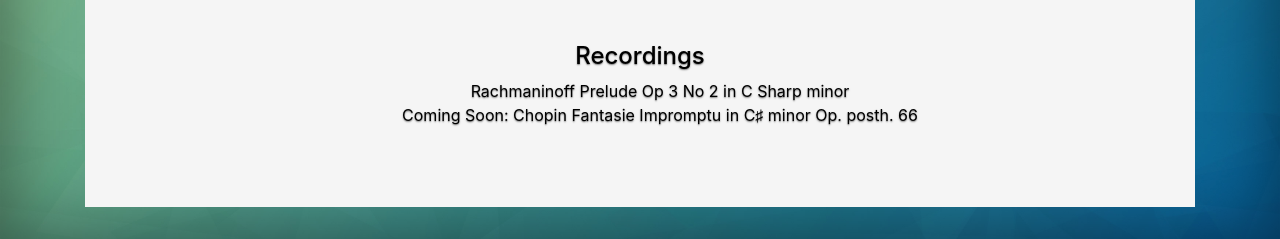
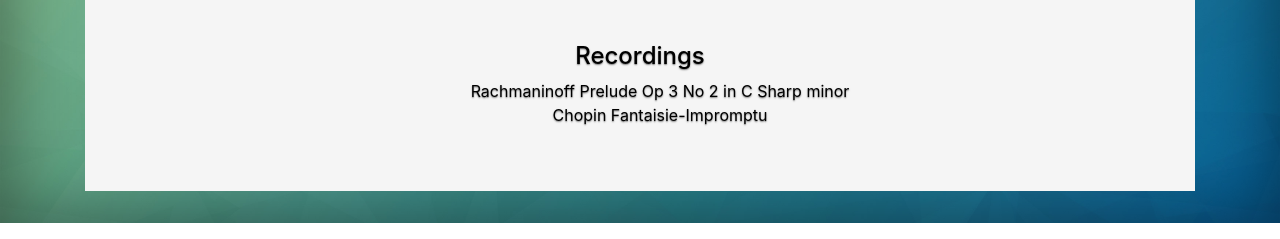
Before and after one commit to emmanuel-bob-ma-joey/emmanuel-bob-ma-joey.github.io, a plain HTML site: page index.html in a window 1280 px wide. Shown: the part 2607-2846 px from the top of the page. Drawn offline with nearby package versions, Linux system fonts and the light colour scheme.

Commit message:
added video link

```diff
--- a/index.html
+++ b/index.html
@@ -180,7 +180,7 @@
           <h4>Recordings</h4>
           <ul style="list-style-type: none; padding-bottom: 4em;">
             <li><a href="https://www.youtube.com/watch?v=PWabryzEQzM&feature=youtu.be" target="_blank">Rachmaninoff Prelude Op 3 No 2 in C Sharp minor</a></li>
-            <li><p>Coming Soon: Chopin Fantasie Impromptu in C♯ minor Op. posth. 66</p></li>
+            <li><a href="https://youtu.be/eigpH21wFKg" target="_blank">Chopin Fantaisie-Impromptu</a></li>
           </ul>
 
         </div>
```
